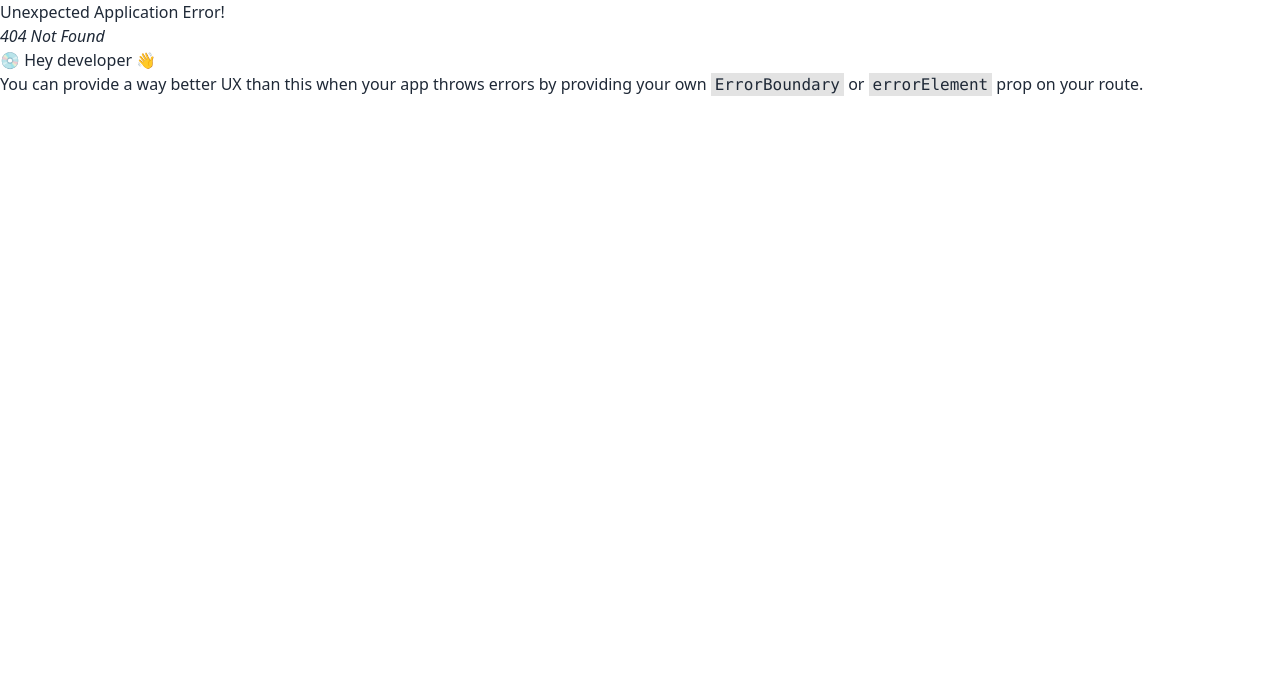
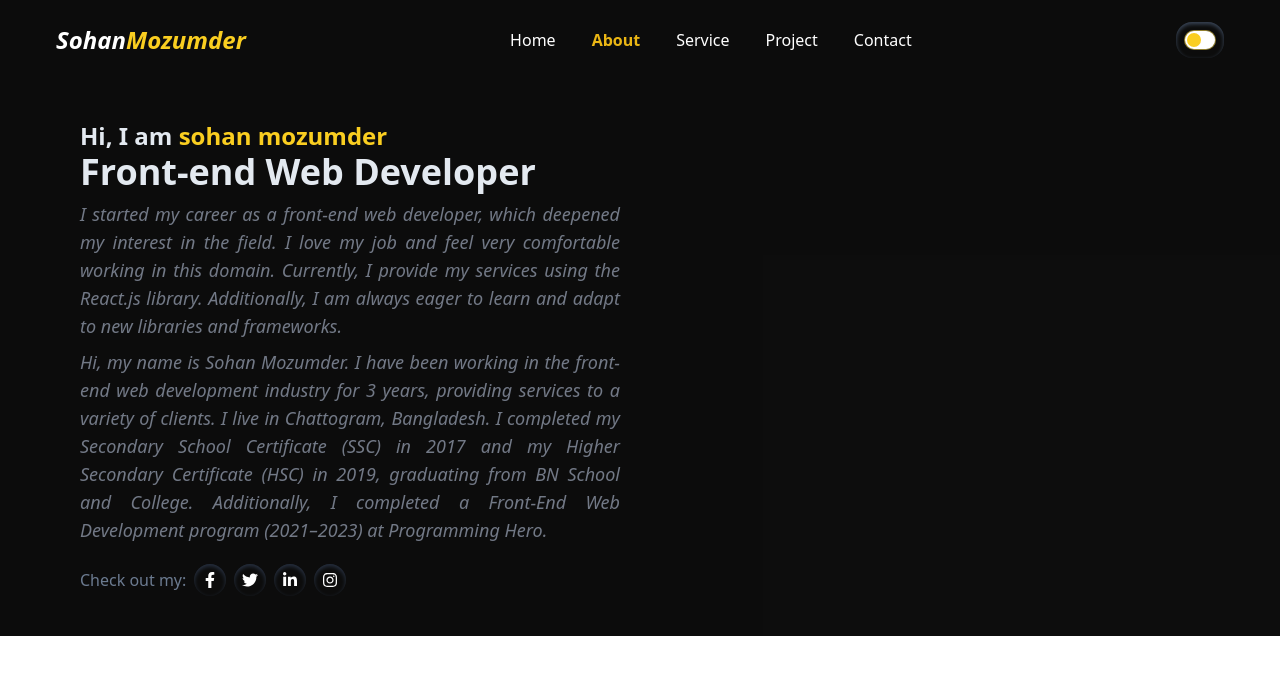
Before and after one commit to sohanwebdevctg/myPersonalPortfolio, a React (Vite) app: page /about in a window 1280 px wide. Before the commit this address had no page. Shown: the top 674 px of the page. Built offline with nearby package versions, Linux system fonts and the light colour scheme.

Commit message:
adding about side in about page

```diff
--- a/src/Components/Navbar/Navbar.jsx
+++ b/src/Components/Navbar/Navbar.jsx
@@ -56,7 +56,7 @@ const Navbar = () => {
                           ? "sm:text-[11px] md:text-[13px] lg:text-sm xl:text-base 2xl:text-xl font-bold text-yellow-500 duration-300"
                           : "sm:text-[11px] md:text-[13px] lg:text-sm xl:text-base 2xl:text-xl text-white"
                       }
-                      to="/"
+                      to="/about"
                     >
                       About
                     </NavLink>
@@ -159,7 +159,7 @@ const Navbar = () => {
                         ? "text-sm text-yellow-500 font-bold"
                         : "text-sm text-white"
                     }
-                    to="/"
+                    to="/about"
                   >
                     About
                   </NavLink>
--- /dev/null
+++ b/src/Pages/About/About.jsx
@@ -0,0 +1,58 @@
+import { FaFacebookF, FaInstagram, FaLinkedinIn, FaTwitter } from "react-icons/fa";
+
+
+const About = () => {
+  return (
+    <>
+      {/* content section start */}
+        <div className="container mx-auto py-10">
+          {/* about and experience start */}
+          <div className="flex flex-col sm:flex-row justify-between items-center xl:gap-10">
+            {/* about start */}
+            <div className="w-full sm:w-1/2">
+            <h2 className="text-base sm:text-base md:text-xl lg:text-[22px] xl:text-2xl 2xl:text-3xl font-bold text-slate-200">
+                Hi, I am <span className="text-yellow-400">sohan mozumder</span>
+              </h2>
+              <h2 className="text-[21px] sm:text-xl md:text-2xl lg:text-3xl xl:text-4xl 2xl:text-5xl font-extrabold text-slate-200">
+                Front-end Web Developer
+              </h2>
+              <p className="mt-1 md:my-2 text-sm sm:text-[13px] md:text-base lg:text-lg xl:text-lg 2xl:text-xl italic text-gray-500 text-justify">
+              I started my career as a front-end web developer, which deepened my interest in the field. I love my job and feel very comfortable working in this domain. Currently, I provide my services using the React.js library. Additionally, I am always eager to learn and adapt to new libraries and frameworks.
+              </p>
+              <p className="mt-1 md:my-2 text-sm sm:text-[13px] md:text-base lg:text-lg xl:text-lg 2xl:text-xl italic text-gray-500 text-justify">
+              Hi, my name is Sohan Mozumder. I have been working in the front-end web development industry for 3 years, providing services to a variety of clients. I live in Chattogram, Bangladesh. I completed my Secondary School Certificate (SSC) in 2017 and my Higher Secondary Certificate (HSC) in 2019, graduating from BN School and College. Additionally, I completed a Front-End Web Development program (2021–2023) at Programming Hero.
+              </p>
+              <ul className="flex gap-2 items-center mt-5">
+              <li className="text-slate-500 sm:text-xs md:text-sm lg:text-base">Check out my:</li>
+              <li className="text-sm sm:text-xs md:text-sm lg:text-base xl:text-base 2xl:text-lg rounded-full bg-black shadow-inner shadow-slate-800 text-white hover:text-yellow-500 w-6 h-6 sm:w-6 sm:h-6 md:w-7 md:h-7 lg:w-8 lg:h-8 xl:h-8 xl:w-8 2xl:w-9 2xl:h-9 flex justify-center items-center">
+                <FaFacebookF></FaFacebookF>
+              </li>
+              <li className="text-sm sm:text-xs md:text-sm lg:text-base xl:text-base 2xl:text-lg rounded-full bg-black shadow-inner shadow-slate-800 text-white hover:text-yellow-500 w-6 h-6 sm:w-6 sm:h-6 md:w-7 md:h-7 lg:w-8 lg:h-8 xl:h-8 xl:w-8 2xl:w-9 2xl:h-9 flex justify-center items-center">
+                <FaTwitter></FaTwitter>
+              </li>
+              <li className="text-sm sm:text-xs md:text-sm lg:text-base xl:text-base 2xl:text-lg rounded-full bg-black shadow-inner shadow-slate-800 text-white hover:text-yellow-500 w-6 h-6 sm:w-6 sm:h-6 md:w-7 md:h-7 lg:w-8 lg:h-8 xl:h-8 xl:w-8 2xl:w-9 2xl:h-9 flex justify-center items-center">
+                <FaLinkedinIn></FaLinkedinIn>
+              </li>
+              <li className="text-sm sm:text-xs md:text-sm lg:text-base xl:text-base 2xl:text-lg rounded-full bg-black shadow-inner shadow-slate-800 text-white hover:text-yellow-500 w-6 h-6 sm:w-6 sm:h-6 md:w-7 md:h-7 lg:w-8 lg:h-8 xl:h-8 xl:w-8 2xl:w-9 2xl:h-9 flex justify-center items-center">
+                <FaInstagram></FaInstagram>
+              </li>
+            </ul>
+            </div>
+            {/* about end */}
+            {/* experience start */}
+            <div className="w-full sm:w-1/2">
+
+            </div>
+            {/* experience end */}
+
+          </div>
+          {/* about and experience end */}
+          {/* skill start */}
+          {/* skill end */}
+        </div>
+      {/* content section end */}
+    </>
+  );
+};
+
+export default About;
--- a/src/Router/Router.jsx
+++ b/src/Router/Router.jsx
@@ -3,6 +3,7 @@ import Home from "../Pages/Home/Home";
 import MainLayout from "../MainLayout/MainLayout";
 import Contact from "../Pages/Contact/Contact";
 import Service from "../Pages/Service/Service";
+import About from "../Pages/About/About";
 
 export const router = createBrowserRouter([
   {
@@ -12,6 +13,10 @@ export const router = createBrowserRouter([
       {
         path: '/',
         element : <Home></Home>
+      },
+      {
+        path: '/about',
+        element : <About></About>
       },
       {
         path: '/service',
```
